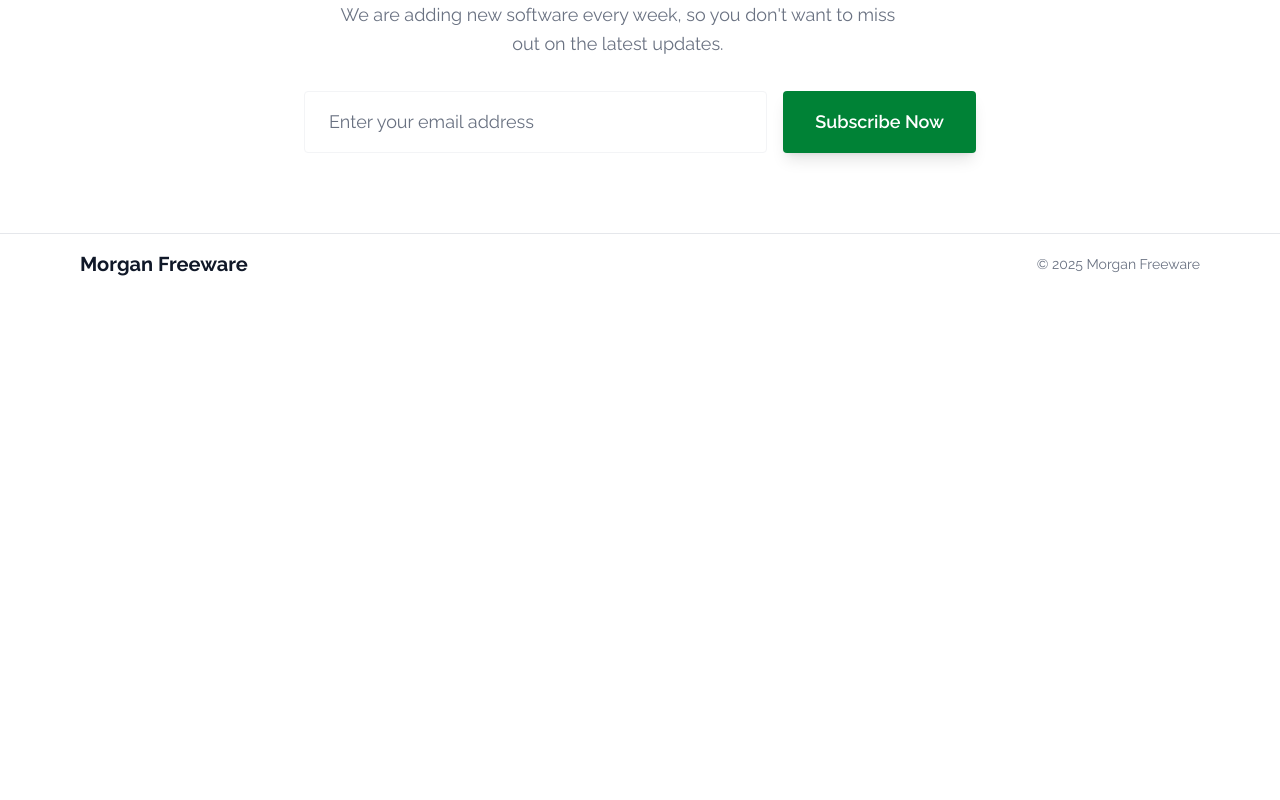
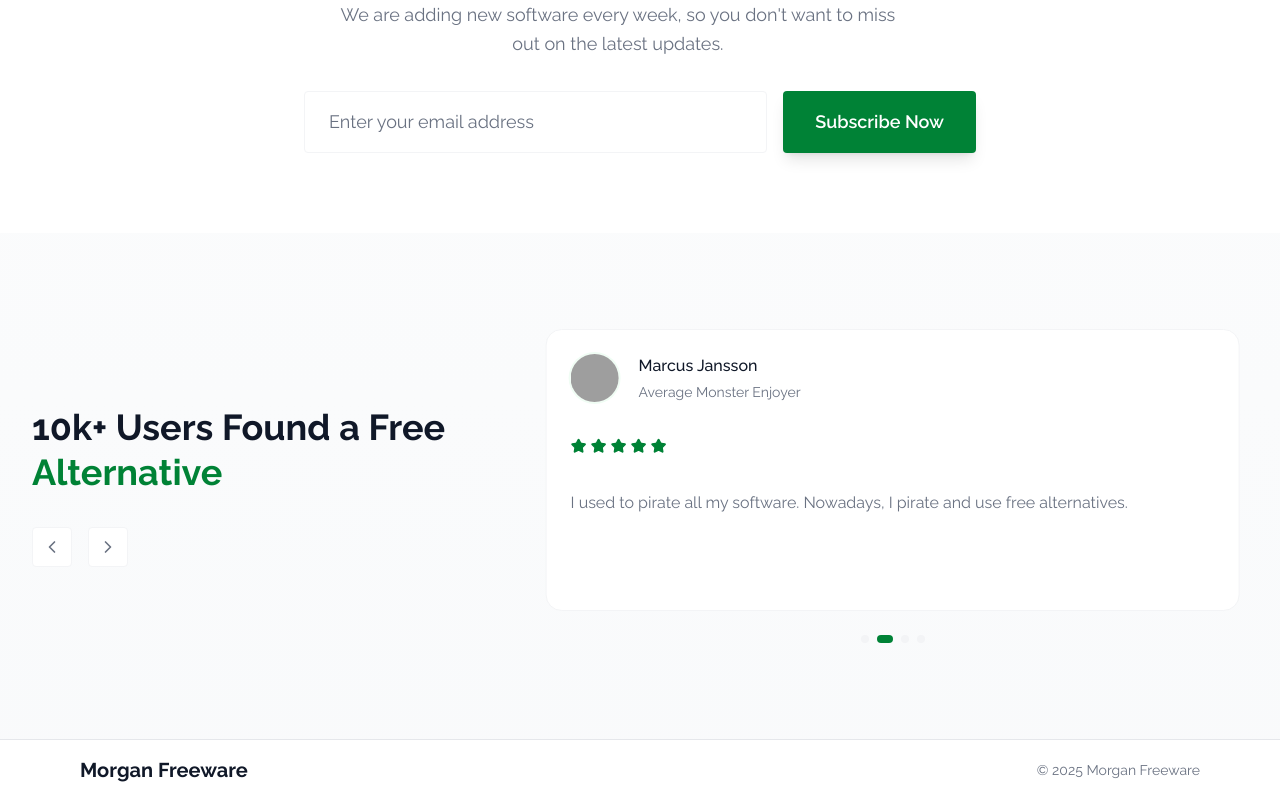
Before and after one commit to Linuszackrisson/Morgan-Freeware, a Next.js app: page / in a window 1280 px wide. Shown: the part 1294-2094 px from the top of the page. Before the commit the page ends 1588 px from the top, so only its background shows below. Built offline with nearby package versions, Linux system fonts and the light colour scheme; no server answers; the database is empty; grey boxes are pictures that could not be loaded.

Commit message:
Hittade en testamonial komponent som jag försöker använda

```diff
--- a/package.json
+++ b/package.json
@@ -15,7 +15,8 @@
     "next": "15.2.1",
     "react": "^19.0.0",
     "react-dom": "^19.0.0",
-    "react-icons": "^5.5.0"
+    "react-icons": "^5.5.0",
+    "swiper": "^11.2.5"
   },
   "devDependencies": {
     "@eslint/eslintrc": "^3",
--- a/src/app/globals.css
+++ b/src/app/globals.css
@@ -18,3 +18,41 @@
 .container {
   @apply max-w-6xl mx-auto px-4;
 }
+
+/* Swiper styles */
+.swiper-button-prev:after,
+.swiper-rtl .swiper-button-next:after {
+    content: '' !important;
+}
+
+.swiper-button-next:after,
+.swiper-rtl .swiper-button-prev:after {
+    content: '' !important;
+}
+
+.swiper-button-next svg,
+.swiper-button-prev svg {
+    width: 24px !important;
+    height: 24px !important;
+}
+
+.swiper-button-next,
+.swiper-button-prev {
+    position: relative !important;
+    margin-top: 32px;
+}
+
+.swiper-slide.swiper-slide-active {
+    --tw-border-opacity: 1 !important;
+    border-color: var(--color-primary) !important;
+}
+
+.swiper-slide.swiper-slide-active>.swiper-slide-active\:text-indigo-600 {
+    --tw-text-opacity: 1;
+    color: var(--color-primary);
+}
+
+.swiper-slide.swiper-slide-active>.flex .grid .swiper-slide-active\:text-indigo-600 {
+    --tw-text-opacity: 1;
+    color: var(--color-primary);
+}
--- a/src/app/page.tsx
+++ b/src/app/page.tsx
@@ -6,6 +6,7 @@ import CategoryGrid from '@/components/CategoryGrid';
 import { getAllSoftware } from '@/utils/software-service';
 import SoftwareGrid from '@/components/SoftwareGrid';
 import NewsletterForm from '@/components/Newsletter';
+import TestimonialSlider from '@/components/TestimonialSlider';
 export default function Home() {
   const [software, setSoftware] = useState<Software[]>([]);
 
@@ -22,6 +23,7 @@ export default function Home() {
         <SoftwareGrid software={software} />
         <CategoryGrid />
         <NewsletterForm />
+        <TestimonialSlider />
         </div>
       </main>
   );
--- /dev/null
+++ b/src/components/TestimonialSlider.tsx
@@ -0,0 +1,149 @@
+'use client';
+
+import { useState, useEffect } from 'react';
+import { ChevronLeft, ChevronRight, Star } from 'lucide-react';
+
+const testimonials = [
+  {
+    name: "David Tapio",
+    role: "High Warlord",
+    image: "https://media.discordapp.net/attachments/275901933607452674/1350215111683342386/IMG_3269.jpg?ex=67d5ed50&is=67d49bd0&hm=5d7b8fd110cd72e56de0bc609b7ea13f071181558b6be5d0d26cd87d3ce72185&=&format=webp",
+    text: "I used to spend around 500 dollars a month on paid services, but after discovering Morgan Freeware, I spend zero."
+  },
+  {
+    name: "Marcus Jansson",
+    role: "Average Monster Enjoyer",
+    image: "https://media.discordapp.net/attachments/275901933607452674/1350215112190988398/IMG_3268.jpg?ex=67d5ed50&is=67d49bd0&hm=ef87e16dd256825cfa15dc6088e462fb912913ddaef01be3086c3daa0c222fd5&=&format=webp&width=928&height=1237",
+    text: "I used to pirate all my software. Nowadays, I pirate and use free alternatives."
+  },
+  {
+    name: "David Tapio",
+    role: "High Warlord",
+    image: "https://media.discordapp.net/attachments/275901933607452674/1350215111683342386/IMG_3269.jpg?ex=67d5ed50&is=67d49bd0&hm=5d7b8fd110cd72e56de0bc609b7ea13f071181558b6be5d0d26cd87d3ce72185&=&format=webp",
+    text: "I used to spend around 500 dollars a month on paid services, but after discovering Morgan Freeware, I spend zero."
+  },
+  {
+    name: "Marcus Jansson",
+    role: "Average Monster Enjoyer",
+    image: "https://media.discordapp.net/attachments/275901933607452674/1350215112190988398/IMG_3268.jpg?ex=67d5ed50&is=67d49bd0&hm=ef87e16dd256825cfa15dc6088e462fb912913ddaef01be3086c3daa0c222fd5&=&format=webp&width=928&height=1237",
+    text: "I used to pirate all my software. Nowadays, I pirate and use free alternatives."
+  }
+
+];
+
+export default function TestimonialSlider() {
+  const [currentIndex, setCurrentIndex] = useState(0);
+  const [isAnimating, setIsAnimating] = useState(false);
+
+  const nextSlide = () => {
+    if (isAnimating) return;
+    setIsAnimating(true);
+    setCurrentIndex((prev) => (prev + 1) % testimonials.length);
+    setTimeout(() => setIsAnimating(false), 300);
+  };
+
+  const prevSlide = () => {
+    if (isAnimating) return;
+    setIsAnimating(true);
+    setCurrentIndex((prev) => (prev - 1 + testimonials.length) % testimonials.length);
+    setTimeout(() => setIsAnimating(false), 300);
+  };
+
+  // Auto-advance slides every 5 seconds
+  useEffect(() => {
+    const timer = setInterval(nextSlide, 5000);
+    return () => clearInterval(timer);
+  }, []);
+
+  return (
+    <section className="py-24">
+      <div className="mx-auto max-w-7xl px-4 sm:px-6 lg:px-8">
+        <div className="flex justify-center items-center gap-y-8 lg:gap-y-0 flex-wrap md:flex-wrap lg:flex-nowrap lg:flex-row lg:justify-between lg:gap-x-8 max-w-sm sm:max-w-2xl lg:max-w-full mx-auto">
+          <div className="w-full lg:w-2/5">
+            <h2 className="text-3xl md:text-4xl font-bold text-[var(--color-text-primary)] leading-tight mb-8">
+              10k+ Users Found a Free{" "}
+              <span className="text-transparent bg-clip-text bg-gradient-to-tr from-[var(--color-primary)] to-[var(--color-primary)]">
+                Alternative
+              </span>
+            </h2>
+            <div className="flex items-center justify-center lg:justify-start gap-4">
+              <button
+                onClick={prevSlide}
+                className="group flex justify-center items-center bg-[var(--color-background)] border border-solid border-[var(--color-border)] w-10 h-10 transition-all duration-300 rounded-[var(--border-radius)] hover:border-[var(--color-primary)] hover:bg-[var(--color-primary-light)] active:scale-95"
+                disabled={isAnimating}
+              >
+                <ChevronLeft className="h-5 w-5 text-[var(--color-text-secondary)] group-hover:text-[var(--color-primary)] transition-colors duration-300" />
+              </button>
+              <button
+                onClick={nextSlide}
+                className="group flex justify-center items-center bg-[var(--color-background)] border border-solid border-[var(--color-border)] w-10 h-10 transition-all duration-300 rounded-[var(--border-radius)] hover:border-[var(--color-primary)] hover:bg-[var(--color-primary-light)] active:scale-95"
+                disabled={isAnimating}
+              >
+                <ChevronRight className="h-5 w-5 text-[var(--color-text-secondary)] group-hover:text-[var(--color-primary)] transition-colors duration-300" />
+              </button>
+            </div>
+          </div>
+          <div className="w-full lg:w-3/5">
+            <div className="relative overflow-hidden">
+              <div
+                className="flex transition-transform duration-300 ease-in-out"
+                style={{ transform: `translateX(-${currentIndex * 100}%)` }}
+              >
+                {testimonials.map((testimonial, index) => (
+                  <div
+                    key={index}
+                    className="w-full flex-shrink-0 px-2"
+                  >
+                    <div className="group bg-[var(--color-background)] border border-solid border-[var(--color-border)] rounded-2xl p-6 transition-all duration-500 hover:border-[var(--color-primary)] hover:shadow-lg">
+                      <div className="flex items-center gap-5 mb-5 sm:mb-9">
+                        <div className="relative">
+                          <img
+                            className="w-12 h-12 rounded-full object-cover ring-2 ring-[var(--color-primary-light)]"
+                            src={testimonial.image}
+                            alt={testimonial.name}
+                          />
+
+                        </div>
+                        <div className="grid gap-1">
+                          <h5 className="text-base font-medium text-[var(--color-text-primary)] transition-all duration-500">{testimonial.name}</h5>
+                          <span className="text-sm text-[var(--color-text-secondary)]">{testimonial.role}</span>
+                        </div>
+                      </div>
+                      <div className="flex items-center mb-5 sm:mb-9 gap-1">
+                        {[...Array(5)].map((_, i) => (
+                          <Star key={i} className="w-4 h-4 fill-[var(--color-primary)] text-[var(--color-primary)]" />
+                        ))}
+                      </div>
+                      <p className="text-base text-[var(--color-text-secondary)] leading-relaxed transition-all duration-500 min-h-24 group-hover:text-[var(--color-text-primary)]">
+                        {testimonial.text}
+                      </p>
+                    </div>
+                  </div>
+                ))}
+              </div>
+              <div className="flex justify-center gap-2 mt-6">
+                {testimonials.map((_, index) => (
+                  <button
+                    key={index}
+                    onClick={() => {
+                      if (isAnimating) return;
+                      setIsAnimating(true);
+                      setCurrentIndex(index);
+                      setTimeout(() => setIsAnimating(false), 300);
+                    }}
+                    className={`w-2 h-2 rounded-full transition-all duration-300 ${
+                      index === currentIndex
+                        ? 'bg-[var(--color-primary)] w-4'
+                        : 'bg-[var(--color-border)] hover:bg-[var(--color-primary-light)]'
+                    }`}
+                    disabled={isAnimating}
+                  />
+                ))}
+              </div>
+            </div>
+          </div>
+        </div>
+      </div>
+    </section>
+  );
+}
```
Also changed, not shown: 1 other file (tests, documents, lock files or other folders).
